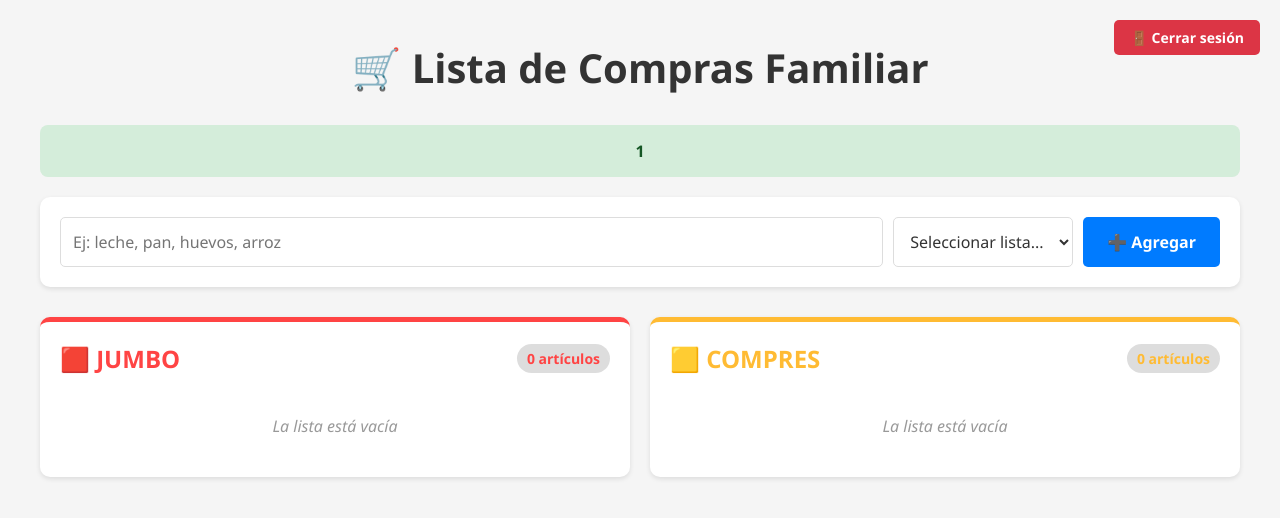
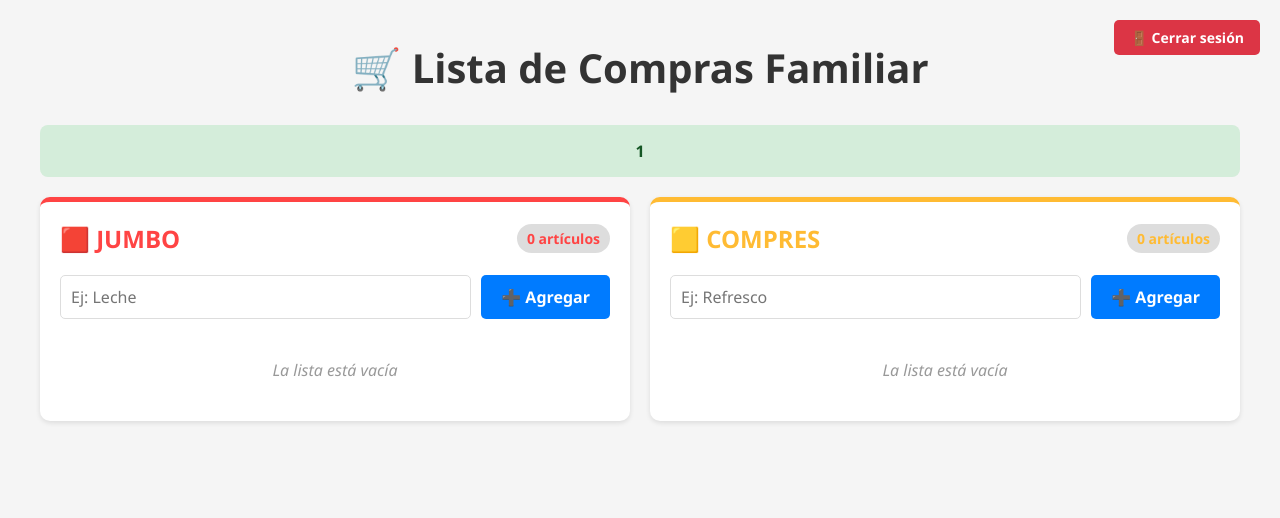
Before and after one commit to Starboy-3ds/lista-compras-familiar, a Flask app: page / in a window 1280 px wide. Shown: the top 518 px of the page. Run offline with Flask 3, Linux system fonts and the light colour scheme; the visitor is signed in with stand-in values (Sample User, id 1).

Commit message:
Cambio: cada lista tiene su propio campo de texto

```diff
--- a/app.py
+++ b/app.py
@@ -4,9 +4,9 @@ import os
 from functools import wraps
 
 app = Flask(__name__)
-app.secret_key = 'mi_clave_secreta_2026'  # Cambia esto por algo secreto
+app.secret_key = 'mi_clave_secreta_2026'
 
-# Configuración de usuarios - ¡Aquí están tus usuarios!
+# Configuración de usuarios
 USUARIOS = {
     'Brandon': 'todosjuntos',
     'Yamibel': 'todosjuntos',
@@ -99,29 +99,33 @@ def index():
                          mensaje=session.pop('mensaje', None),
                          usuario=session.get('user'))
 
-# Agregar elementos
-@app.route('/agregar', methods=['POST'])
+# ===== NUEVAS RUTAS PARA AGREGAR (1 elemento a la vez) =====
+
+@app.route('/agregar_jumbo', methods=['POST'])
 @login_required
-def agregar():
-    lista = request.form.get('lista')
-    elementos_texto = request.form.get('elementos')
+def agregar_jumbo():
+    elemento = request.form.get('elemento')
+    if elemento:
+        elemento = capitalizar_texto(elemento.strip())
+        listajumbo, listacompres = cargar_listas()
+        listajumbo.append(elemento)
+        guardar_listas(listajumbo, listacompres)
+        session['mensaje'] = f'✅ Agregado a JUMBO 🟥: {elemento}'
+    return redirect(url_for('index'))
 
-    elementos = [capitalizar_texto(e.strip()) for e in elementos_texto.split(',') if e.strip()]
+@app.route('/agregar_compres', methods=['POST'])
+@login_required
+def agregar_compres():
+    elemento = request.form.get('elemento')
+    if elemento:
+        elemento = capitalizar_texto(elemento.strip())
+        listajumbo, listacompres = cargar_listas()
+        listacompres.append(elemento)
+        guardar_listas(listajumbo, listacompres)
+        session['mensaje'] = f'✅ Agregado a COMPRES 🟨: {elemento}'
+    return redirect(url_for('index'))
 
-    listajumbo, listacompres = cargar_listas()
-
-    if lista == 'jumbo':
-        listajumbo.extend(elementos)
-        session['mensaje'] = f'✅ Agregados a JUMBO 🟥: {", ".join(elementos)}'
-    elif lista == 'compres':
-        listacompres.extend(elementos)
-        session['mensaje'] = f'✅ Agregados a COMPRES 🟨: {", ".join(elementos)}'
-    else:
-        session['mensaje'] = '❌ Error: No se seleccionó una lista válida'
-        return redirect(url_for('index'))
-
-    guardar_listas(listajumbo, listacompres)
-    return redirect(url_for('index'))
+# ===== RUTAS EXISTENTES MODIFICADAS =====
 
 # Borrar elementos
 @app.route('/borrar', methods=['POST'])
--- a/templates/index.html
+++ b/templates/index.html
@@ -6,7 +6,6 @@
     <title>Lista de Compras Familiar</title>
     <link rel="icon" type="image/png" href="{{ url_for('static', filename='favicon.png') }}">
     <style>
-        /* Variables de color para modo claro y oscuro */
         :root {
             --bg-color: #f5f5f5;
             --text-color: #333;
@@ -27,7 +26,6 @@
             --vacio-color: #999;
         }
 
-        /* Modo oscuro automático (detecta preferencia del sistema) */
         @media (prefers-color-scheme: dark) {
             :root {
                 --bg-color: #1a1a1a;
@@ -88,65 +86,6 @@
             font-weight: bold;
         }
 
-        .formulario-agregar {
-            background: var(--card-bg);
-            padding: 20px;
-            border-radius: 10px;
-            margin-bottom: 30px;
-            box-shadow: 0 2px 5px var(--shadow);
-        }
-
-        .form-group {
-            display: flex;
-            gap: 10px;
-            flex-wrap: wrap;
-        }
-
-        .form-group input {
-            flex: 1;
-            padding: 12px;
-            border: 1px solid var(--border-color);
-            border-radius: 5px;
-            font-size: 16px;
-            background: var(--input-bg);
-            color: var(--text-color);
-        }
-
-        .form-group input:focus {
-            outline: none;
-            border-color: var(--btn-primary);
-        }
-
-        .form-group select {
-            padding: 12px;
-            border: 1px solid var(--border-color);
-            border-radius: 5px;
-            font-size: 16px;
-            background: var(--input-bg);
-            color: var(--text-color);
-        }
-
-        .form-group select:focus {
-            outline: none;
-            border-color: var(--btn-primary);
-        }
-
-        .form-group button {
-            padding: 12px 24px;
-            background: var(--btn-primary);
-            color: white;
-            border: none;
-            border-radius: 5px;
-            cursor: pointer;
-            font-size: 16px;
-            font-weight: bold;
-            transition: background 0.3s;
-        }
-
-        .form-group button:hover {
-            background: var(--btn-primary-hover);
-        }
-
         .listas-container {
             display: grid;
             grid-template-columns: 1fr 1fr;
@@ -188,6 +127,44 @@
 
         .lista.compres h2 {
             color: var(--compres-color);
+        }
+
+        /* Formulario de agregar dentro de cada lista */
+        .agregar-form {
+            display: flex;
+            gap: 10px;
+            margin-bottom: 20px;
+        }
+
+        .agregar-form input {
+            flex: 1;
+            padding: 10px;
+            border: 1px solid var(--border-color);
+            border-radius: 5px;
+            font-size: 16px;
+            background: var(--input-bg);
+            color: var(--text-color);
+        }
+
+        .agregar-form input:focus {
+            outline: none;
+            border-color: var(--btn-primary);
+        }
+
+        .agregar-form button {
+            padding: 10px 20px;
+            background: var(--btn-primary);
+            color: white;
+            border: none;
+            border-radius: 5px;
+            cursor: pointer;
+            font-size: 16px;
+            font-weight: bold;
+            transition: background 0.3s;
+        }
+
+        .agregar-form button:hover {
+            background: var(--btn-primary-hover);
         }
 
         .productos-lista {
@@ -298,7 +275,6 @@
             font-style: italic;
         }
 
-        /* Botón de cerrar sesión */
         .logout-btn {
             position: absolute;
             top: 20px;
@@ -327,16 +303,6 @@
                 grid-template-columns: 1fr;
             }
 
-            .form-group {
-                flex-direction: column;
-            }
-
-            .form-group input,
-            .form-group select,
-            .form-group button {
-                width: 100%;
-            }
-
             .logout-btn {
                 top: 10px;
                 right: 10px;
@@ -346,11 +312,18 @@
                 padding: 6px 12px;
                 font-size: 12px;
             }
+
+            .agregar-form {
+                flex-direction: column;
+            }
+
+            .agregar-form button {
+                width: 100%;
+            }
         }
     </style>
 </head>
 <body>
-    <!-- Botón de cerrar sesión en la parte superior -->
     <div class="logout-btn">
         <a href="/logout">🚪 Cerrar sesión</a>
     </div>
@@ -364,26 +337,19 @@
         </div>
         {% endif %}
 
-        <div class="formulario-agregar">
-            <form action="/agregar" method="POST">
-                <div class="form-group">
-                    <input type="text" name="elementos" placeholder="Ej: leche, pan, huevos, arroz" required>
-                    <select name="lista" required>
-                        <option value="">Seleccionar lista...</option>
-                        <option value="jumbo">🟥 JUMBO</option>
-                        <option value="compres">🟨 COMPRES</option>
-                    </select>
-                    <button type="submit">➕ Agregar</button>
-                </div>
-            </form>
-        </div>
-
         <div class="listas-container">
+            <!-- Lista JUMBO -->
             <div class="lista jumbo">
                 <h2>
                     🟥 JUMBO
                     <span>{{ listajumbo|length }} artículos</span>
                 </h2>
+
+                <!-- Formulario para agregar a JUMBO (1 palabra a la vez) -->
+                <form action="/agregar_jumbo" method="POST" class="agregar-form">
+                    <input type="text" name="elemento" placeholder="Ej: Leche" required autocomplete="off">
+                    <button type="submit">➕ Agregar</button>
+                </form>
 
                 {% if listajumbo %}
                 <form action="/comprar" method="POST" id="form-jumbo">
@@ -419,11 +385,18 @@
                 {% endif %}
             </div>
 
+            <!-- Lista COMPRES -->
             <div class="lista compres">
                 <h2>
                     🟨 COMPRES
                     <span>{{ listacompres|length }} artículos</span>
                 </h2>
+
+                <!-- Formulario para agregar a COMPRES (1 palabra a la vez) -->
+                <form action="/agregar_compres" method="POST" class="agregar-form">
+                    <input type="text" name="elemento" placeholder="Ej: Refresco" required autocomplete="off">
+                    <button type="submit">➕ Agregar</button>
+                </form>
 
                 {% if listacompres %}
                 <form action="/comprar" method="POST" id="form-compres">
```
